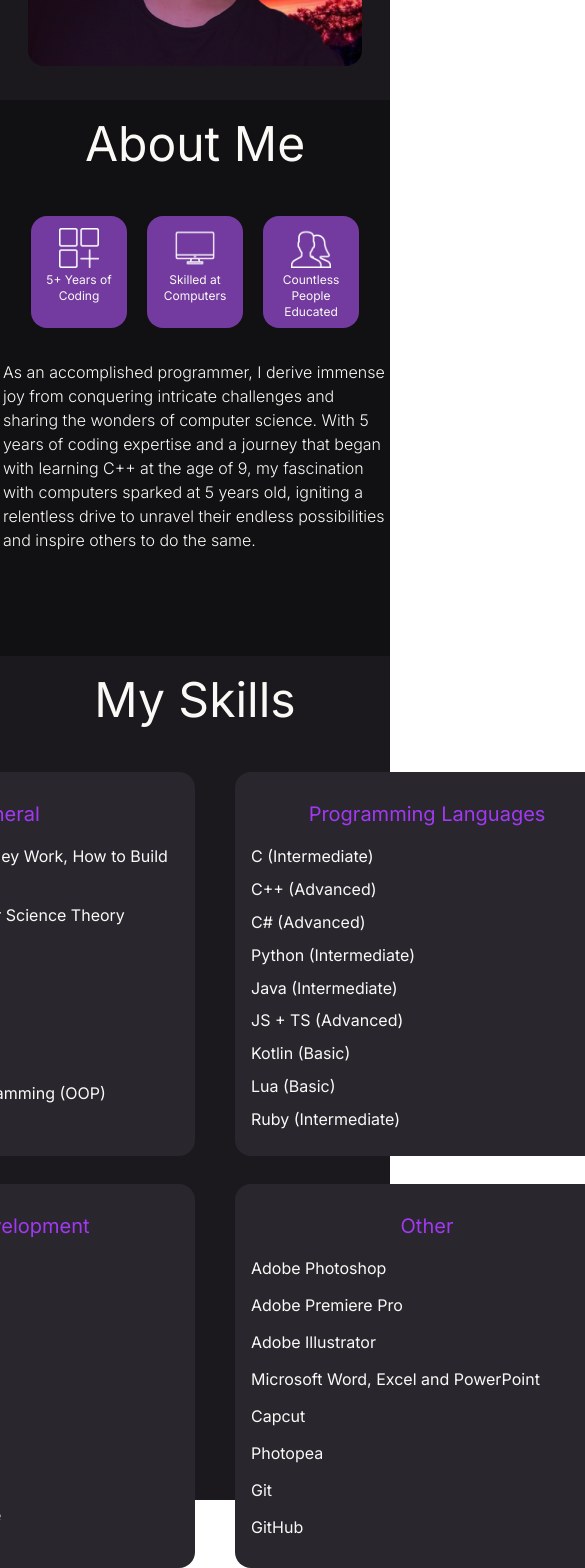
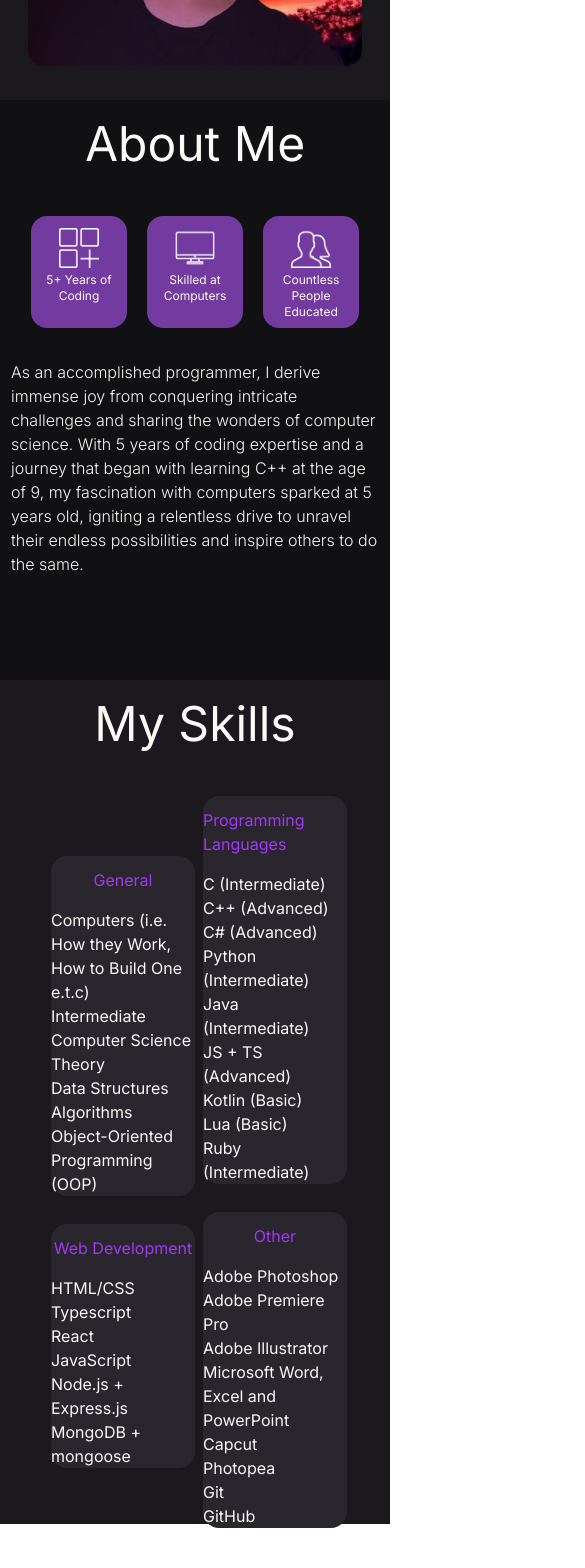
Before and after one commit to MarkDemidovs/Portfolio-2.0, a Next.js app: page / in a window 390 px wide. Shown: the part 808-2376 px from the top of the page, 585 px wide, since content can reach past the window. After the commit the page ends 2336 px from the top, so only its background shows below. Built offline with nearby package versions, Linux system fonts and the light colour scheme.

Commit message:
Version 0.6 - Responsive Skills Section

```diff
--- a/src/app/components/Skill.tsx
+++ b/src/app/components/Skill.tsx
@@ -5,8 +5,8 @@
 
 export default function Skill({ title, items }: SkillProps) {
   return (
-    <div className="bg-foreground rounded-2xl max-w-96 min-w-96 h-96 mt-7 ml-10 p-4 flex flex-col">
-      <h3 className="text-bigText w-fit text-xl mx-auto pt-3">{title}</h3>
+    <div className="bg-foreground rounded-2xl max-sm:max-w-36 max-sm:min-w-16 max-md:max-w-60 max-md:min-w-60 md:max-w-96 md:min-w-96 md:h-96 mt-7 max-md:ml-2 md:ml-10 sm:p-1 md:p-2 lg:p-4 flex flex-col">
+      <h3 className="text-bigText w-fit sm:text-lg md:text-xl lg:text-2xl mx-auto pt-3">{title}</h3>
       <ul className="text-offwhite mt-4 flex flex-col justify-between flex-grow">
         {items.map((item, index) => (
           <li key={index} className="flex-1">{item}</li>
--- a/src/app/pages/About.tsx
+++ b/src/app/pages/About.tsx
@@ -8,12 +8,12 @@
        <div className="flex max-md:flex-col">
         <div className="flex flex-col items-center">
 
-            <div>
+            <div className="px-2">
                 <Hints />
             </div>
 
             <div className="mt-8">
-                <p className="font-light max-w-96">
+                <p className="font-light max-w-96 px-2">
                 As an accomplished programmer, I derive immense joy from conquering intricate challenges and sharing the wonders of computer science. With 5 years of coding expertise and a journey that began with learning C++ at the age of 9, my fascination with computers sparked at 5 years old, igniting a relentless drive to unravel their endless possibilities and inspire others to do the same.
                 </p>
             </div>
```
